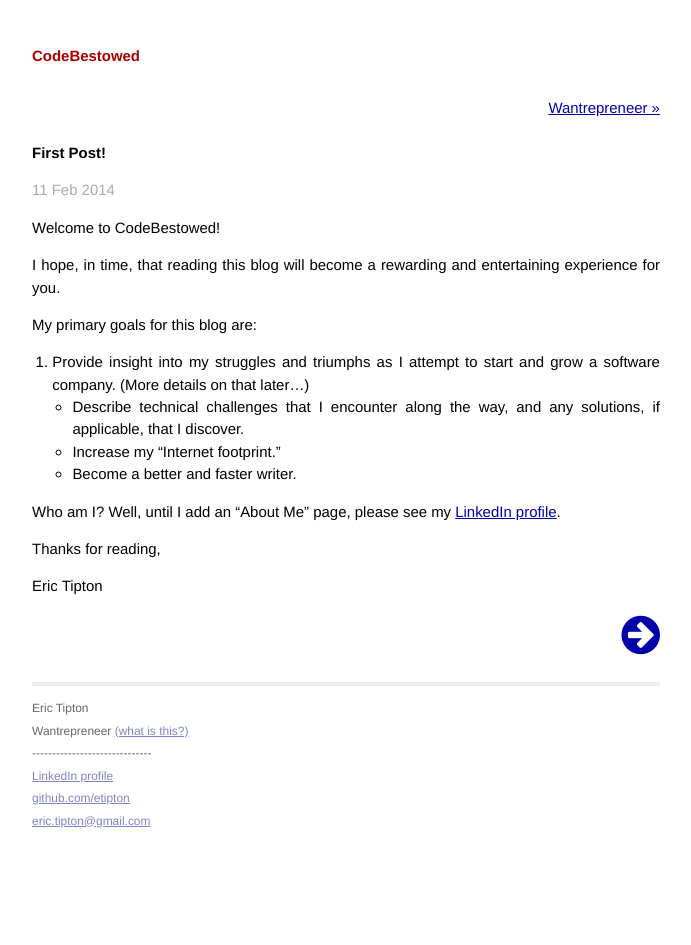
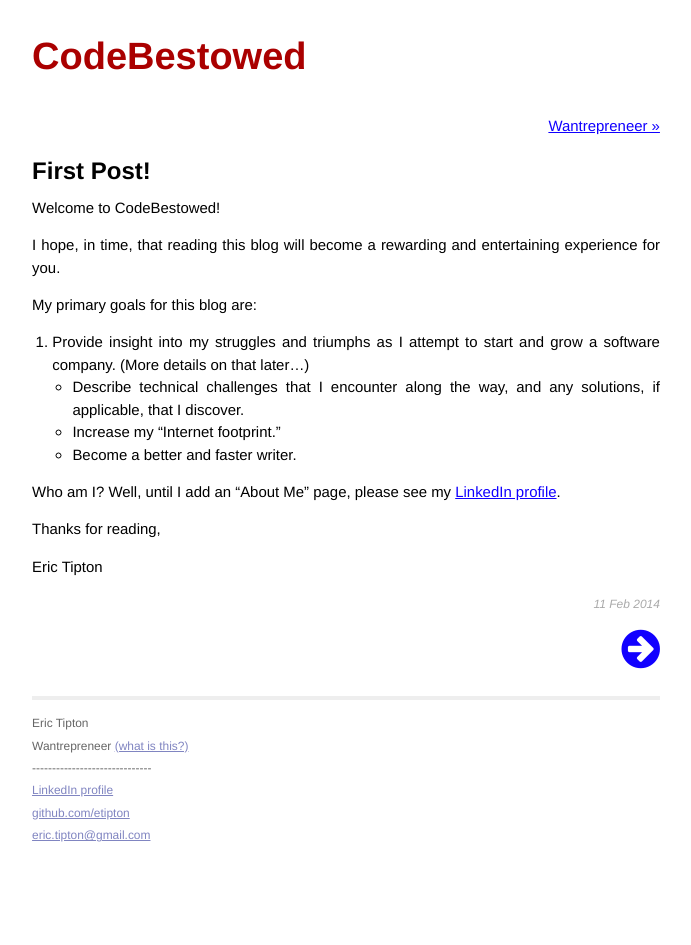
Before and after one commit to etipton/etipton.github.io, a Jekyll site: the page built from _posts/2014-02-11-first-post.markdown, in a window 1280 px wide. Shown: the whole page, without its empty margins (294-985 px from the left). Built offline with Jekyll 4.4.1, drawn with Linux system fonts in a browser that asks for light colours; nearby versions of some CDN libraries; Markdown is read by kramdown in place of the engine named in the settings.

Commit message:
more styling changes

```diff
--- a/_layouts/post.html
+++ b/_layouts/post.html
@@ -6,10 +6,10 @@ layout: default
   {% include prevnext.html header=true %}
   <br/>
 
-  <h2>{{ page.title }}</h2>
-  <p class="meta">{{ page.date | date_to_string }}</p>
+  <h2 id="title">{{ page.title }}</h2>
 
   {{ content }}
 
+  <p id="timestamp" class="meta right">{{ page.date | date_to_string }}</p>
   {% include prevnext.html %}
 </div>
--- a/css/main.css
+++ b/css/main.css
@@ -25,9 +25,9 @@ h1, h2, h3, h4, h5, h6 {
 h1 { margin-bottom: 1em; }
 p { margin: 1em 0; }
 
-a         { color: #00a; }
+a         { color: #10f; }
 a:hover   { color: #000; }
-a:visited { color: #a0a; }
+a:visited { color: #006400; }
 
 .right { float:right; }
 
@@ -74,7 +74,8 @@ a:visited { color: #a0a; }
 
 .title {
   display: inline-block;
-  margin-bottom: 2em;
+  margin-bottom: 1.25em;
+  font-size:38px;
 }
 
 .title a {
@@ -162,3 +163,13 @@ a:visited { color: #a0a; }
 .post pre.terminal code {
   background-color: #333;
 }
+
+.post #title {
+  font-size: 24px;
+}
+
+.post #timestamp {
+  margin-top: 0;
+  font-size: 12px;
+  font-style: italic;
+}
```
